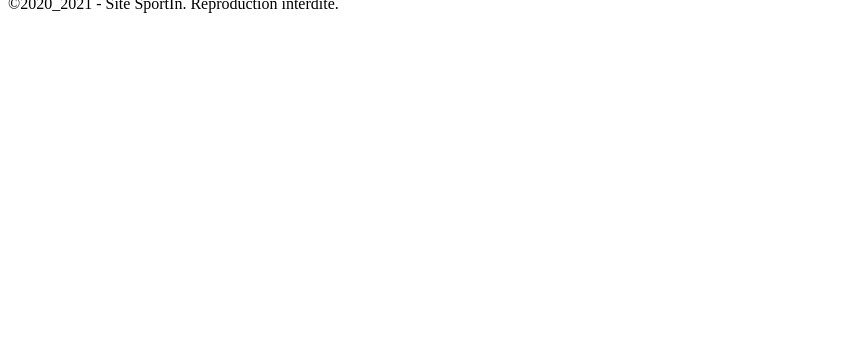
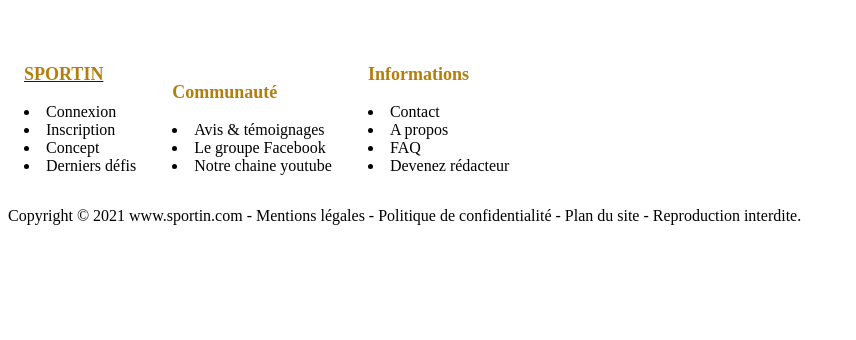
Before and after one commit to sofi-lo/sportIn, a Symfony app: template templates/site_sport_in/concept.html.twig in a window 1280 px wide. Shown: the part 460-800 px from the top of the page, without its empty margins (0-856 px from the left). Run offline with Twig, Linux system fonts and the light colour scheme; the template is opened without the code that fills it, so the values that code supplies are empty; some libraries are stand-ins or nearby versions.

Commit message:
sauve page concept

```diff
--- a/public/css/styles.css
+++ b/public/css/styles.css
@@ -18,8 +18,14 @@ h4{
     color: blue;
 }
 
-nav a {
+nav li {
     display: inline-block;
     text-decoration: none;
     padding:1rem;
 }
+
+footer section article{
+    display: inline-block;
+    text-decoration: none;
+    padding:1rem;
+}
--- a/templates/parent.html.twig
+++ b/templates/parent.html.twig
@@ -5,7 +5,7 @@
     <meta name="viewport" content="width=device-width, initial-scale=1.0">
     <title>Mon Projet Symfony</title>
     <link rel="stylesheet" href="css/styles.css">
-
+    <link rel="stylesheet" href="https://maxst.icons8.com/vue-static/landings/line-awesome/line-awesome/1.3.0/css/line-awesome.min.css" >
     {% block carte1 %}
     {% endblock %}
 
@@ -78,7 +78,38 @@
         </section>
     </main>
     <footer>
-        <p>&copy;2020_2021 - Site SportIn. Reproduction interdite.</p>
+    <nav>
+        <li><h1>NOUS SUIVRE : </h1></li>
+        <li><a href="https://facebook.com"><i class="lab la-facebook-f"></i></a></li>
+        <li><a href="https://twitter.com"><i class="lab la-twitter"></i></a></li>
+        <li><a href="https://instagram.com"><i class="lab la-instagram"></i></a></li>
+        <li><a href="https://youtube.com"><i class="lab la-youtube"></i></a></li>
+        <li><a href="https://pinterest.com"><i class="lab la-pinterest"></i></li>
+    </nav>
+    <section>
+    <article>
+        <h1>SPORTIN</h1>
+        <li><a href="#"></a>Connexion</li>
+        <li><a href="#"></a>Inscription</li>
+        <li><a href="{{ path('index') }}"></a>Concept</li>
+        <li><a href="{{ path('defis') }}"></a>Derniers défis</li>
+    </article>
+    <article>
+        <h1>Communauté</h1>
+        <li><a href="#"></a>Avis & témoignages</li>
+        <li><a href="#"></a>Le groupe Facebook</li>
+        <li><a href="#"></a>Notre chaine youtube</li>
+    </article>
+    <article>
+        <h1>Informations</h1>
+        <li><a href="{{ path('contact') }}"></a>Contact</li>
+        <li><a href="#"></a>A propos</li>
+        <li><a href="{{ path('faq') }}"></a>FAQ</li>
+        <li><a href="#"></a>Devenez rédacteur</li>
+    </article>
+    </section>
+
+        <p>Copyright &copy; 2021 www.sportin.com - Mentions légales - Politique de confidentialité - Plan du site - Reproduction interdite.</p>
     </footer>
     <script src="{{ asset('js/anime.min.js') }}"></script>
     <script src="{{ asset('js/script.js') }}"></script>
```
